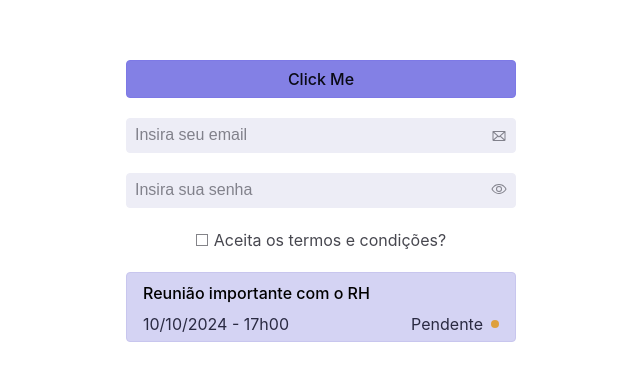
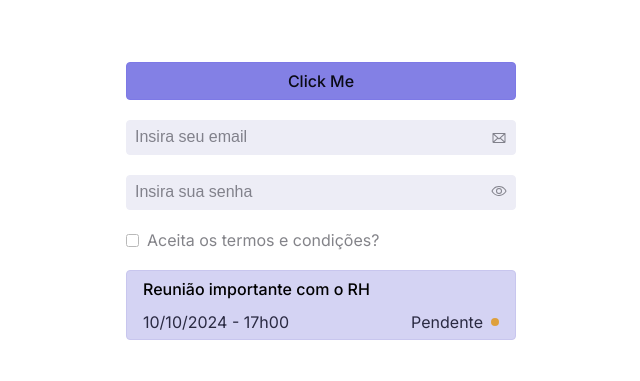
Before and after one commit to SchedulAI/SchedulAI, a React (Vite) app in the folder Frontend/: page / in a window 1280 px wide. Shown: the part 199-580 px from the top of the page, without its empty margins (319-959 px from the left). Built offline with nearby package versions, Linux system fonts and the light colour scheme.

Commit message:
frontend/feature: converte checkbox

```diff
--- a/Frontend/src/components/Checkbox/checkbox.css
+++ /dev/null
@@ -1,41 +0,0 @@
-* {
-  margin: 0;
-  padding: 0;
-  box-sizing: border-box;
-}
-
-.box {
-  -webkit-appearance: none;
-  appearance: none;
-  width: 12px;
-  height: 12px;
-  border: 1px solid #0a0a15;
-  opacity: 50%;
-  outline: none;
-  cursor: pointer;
-}
-
-.label {
-  color: #0a0a15;
-  opacity: 75%;
-}
-
-.container-checkbox {
-    display: flex;
-    justify-content: center;
-    align-items: center;
-    gap: 6px;
-}
-
-.checked {
-    outline: none;
-    cursor: pointer;
-    width: 12px;
-    height: 12px;
-    border: 1px solid #0a0a15;
-}
-
-
-.checked:checked {
-    background-color: #646cff;
-}
--- a/Frontend/src/components/Checkbox/index.tsx
+++ b/Frontend/src/components/Checkbox/index.tsx
@@ -1,5 +1,44 @@
-import "./checkbox.css";
+import styled from "styled-components";
 import { useState } from "react";
+
+const CheckboxStyled = styled.div`
+	display: flex;
+	align-items: center;
+	gap: 8px;
+	width: fit-content;
+
+	-webkit-appearance: none;
+	appearance: none;
+	cursor: pointer;
+	opacity: 50%;
+	outline: none;
+
+	.label {
+		color: #0a0a15;
+		width: fit-content;
+		cursor: pointer;
+		user-select: none;
+	}
+
+	.container-checkbox {
+		display: flex;
+		justify-content: center;
+		align-items: center;
+		gap: 6px;
+	}
+
+	&.checked {
+		width: 12px;
+		height: 12px;
+		border: 1px solid #0a0a15;
+		cursor: pointer;
+		outline: none;
+	}
+
+	&.checked:checked {
+		background-color: #646cff;
+	}
+`;
 
 interface CheckboxProps {
 	label: string;
@@ -10,15 +49,20 @@ interface CheckboxProps {
 export const Checkbox = ({ label, checked, onChange }: CheckboxProps) => {
 	const [isChecked, setIsChecked] = useState(false);
 	return (
-    <div className="container-checkbox">
+		<CheckboxStyled className="container-checkbox">
 			<input
+				id="myCheckbox"
 				type="checkbox"
 				checked={checked ? checked : isChecked}
 				onChange={onChange}
-        onClick={() => (isChecked ? setIsChecked(false) : setIsChecked(true))}
+				onClick={() =>
+					isChecked ? setIsChecked(false) : setIsChecked(true)
+				}
 				className={isChecked ? "checked" : "box"}
 			/>
-      <label className="label">{label}</label>
-    </div>
+			<label htmlFor="myCheckbox" className="label">
+				{label}
+			</label>
+		</CheckboxStyled>
 	);
 };
--- a/Frontend/src/index.css
+++ b/Frontend/src/index.css
@@ -1,11 +1,13 @@
+@import url("https://fonts.googleapis.com/css2?family=Inter:ital,opsz,wght@0,14..32,100..900;1,14..32,100..900&display=swap");
+
 :root {
-  font-family: Inter, system-ui, Avenir, Helvetica, Arial, sans-serif;
-  line-height: 1.5;
+	font-family: "Inter", serif;
+	/* line-height: 1.5; */
 	font-weight: 400;
 
 	color-scheme: light dark;
 	color: rgba(255, 255, 255, 0.87);
-  background-color: #F8F8FC;
+	background-color: #f8f8fc;
 
 	font-synthesis: none;
 	text-rendering: optimizeLegibility;
```
Lines whose indentation alone changed are shown as unchanged.
